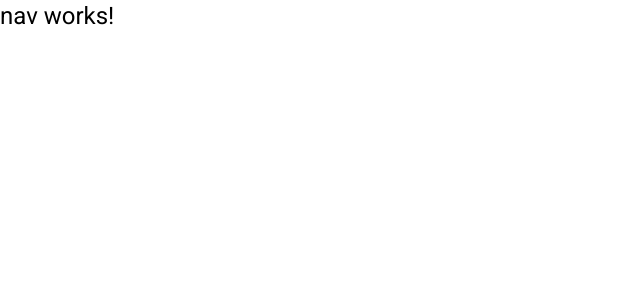
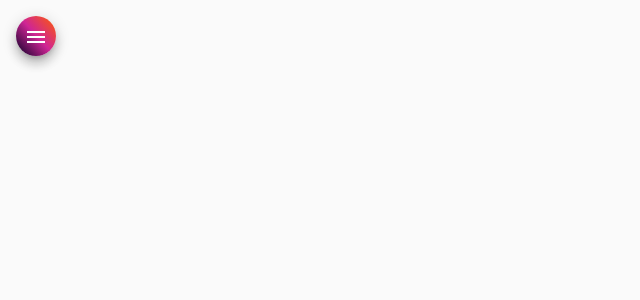
Before and after one commit to gabrieljtt/helpdesk-frontend, an Angular app: page / in a window 1280 px wide. Shown: the top 300 px of the page, without its empty margins (0-640 px from the left). Built offline with nearby package versions, Linux system fonts and the light colour scheme.

Commit message:
html e css para componente nav

```diff
--- a/src/app/components/nav/nav.component.css
+++ b/src/app/components/nav/nav.component.css
@@ -0,0 +1,30 @@
+.container{
+    height: 100%;
+}
+
+.sidenav{
+    width: 13rem;
+    color: white;
+    background: linear-gradient(180deg, rgba(2,0,36,1) 0%, rgba(37,97,207,1) 0%, rgba(0,212,255,1) 100%);
+}
+
+img {
+    width: 100%;
+    height: 7rem;
+    margin: .8rem auto 1rem auto;
+}
+
+.sidenav a{
+    color: white;
+}
+
+.sidenav i {
+    margin-right: .6rem;
+}
+
+.menu {
+    margin: 1rem 0 0 1rem;
+    color:white;
+    background: linear-gradient(48deg, rgba(4,0,36,1) 0%, rgba(207,37,149,1) 51%, rgba(255,94,0,1) 100%);
+
+}
--- a/src/app/components/nav/nav.component.html
+++ b/src/app/components/nav/nav.component.html
@@ -1 +1,34 @@
-<h1>nav works!</h1>
+<mat-drawer-container class="container" autosize>
+    <mat-drawer #drawer class="sidenav" mode="side">
+        <img src="assets/img/side-image.svg" alt="Imagem de Navegação">
+        <mat-nav-list class="nav-list">
+            <a mat-list-item routerLink="/">
+                <i class="material-icons">home</i>
+                Home
+            </a>
+            <a mat-list-item routerLink="/">
+                <i class="material-icons">account_circle</i>
+                Técnicos
+            </a>
+            <a mat-list-item routerLink="/">
+                <i class="material-icons">person</i>
+                Clientes
+            </a>
+            <a mat-list-item routerLink="/">
+                <i class="material-icons">code</i>
+                Github
+            </a>
+            <a mat-list-item routerLink="/">
+                <i class="material-icons">logout</i>
+                Logout
+            </a>
+        </mat-nav-list>
+    </mat-drawer>
+
+    <div class="sidenav-content">
+        <button class="menu mat-elevation-z8" (click)="drawer.toggle()" mat-icon-button>
+           <mat-icon>menu</mat-icon>
+        </button>
+     </div>
+
+  </mat-drawer-container>
```
Also changed, not shown: src/assets/img/side-image.svg (added).
